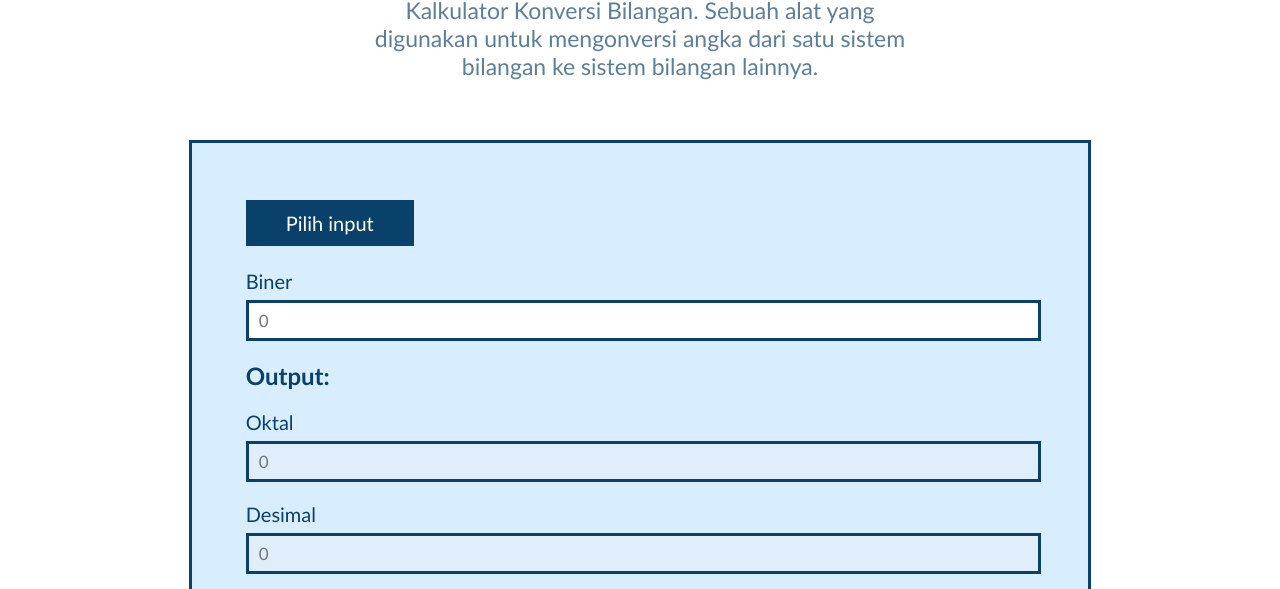
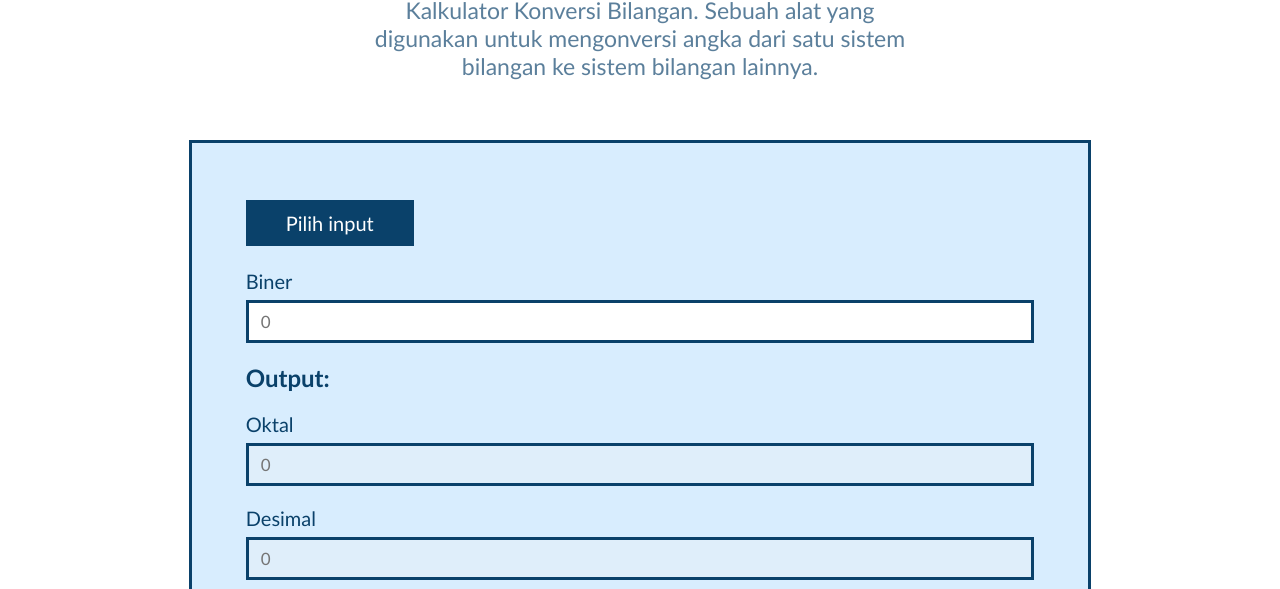
Before and after one commit to DwiArfian12/fiandev-tools, a plain HTML site: page kalsibil/index.html in a window 1280 px wide. Shown: the part 128-717 px from the top of the page. Drawn offline with Linux system fonts and the light colour scheme.

Commit message:
something

```diff
--- a/kalsibil/index.html
+++ b/kalsibil/index.html
@@ -37,7 +37,7 @@
                   </div>
                 <div class="form-group">
                     <label id="lbl1" for="input">Biner</label>
-                    <input type="text" placeholder="0" name="input" id="input">
+                    <input onkeyup="convert()" type="text" placeholder="0" name="input" id="input">
                 </div>
                 <h2>Output:</h2>
                 <div class="form-group">
@@ -52,7 +52,6 @@
                     <label id="lbl4" for="output3">Heksadesimal</label>
                     <input type="text" placeholder="0" disabled name="output3" id="output3">
                 </div>
-                <button onclick="convert()">Konversi <span>(enter)</span></button>
             </div>
         </div>
     </main>
--- a/kalsibil/style.css
+++ b/kalsibil/style.css
@@ -70,6 +70,7 @@ main .content .form {
   margin: 3% 6%;
   align-items: left;
   width: 100%;
+  margin-bottom: 70px;
 }
 
 .dropbtn {
@@ -128,10 +129,10 @@ main .content .form {
 }
 
 .form-group input {
-  height: 35px;
-  width: 97.5%;
+  width: 100%;
+  box-sizing: border-box;
   border: 3px solid #0a416a;
-  padding: 0 10px;
+  padding: 8px 12px;
   font-size: 17px;
   color: #0a416a;
 }
```
